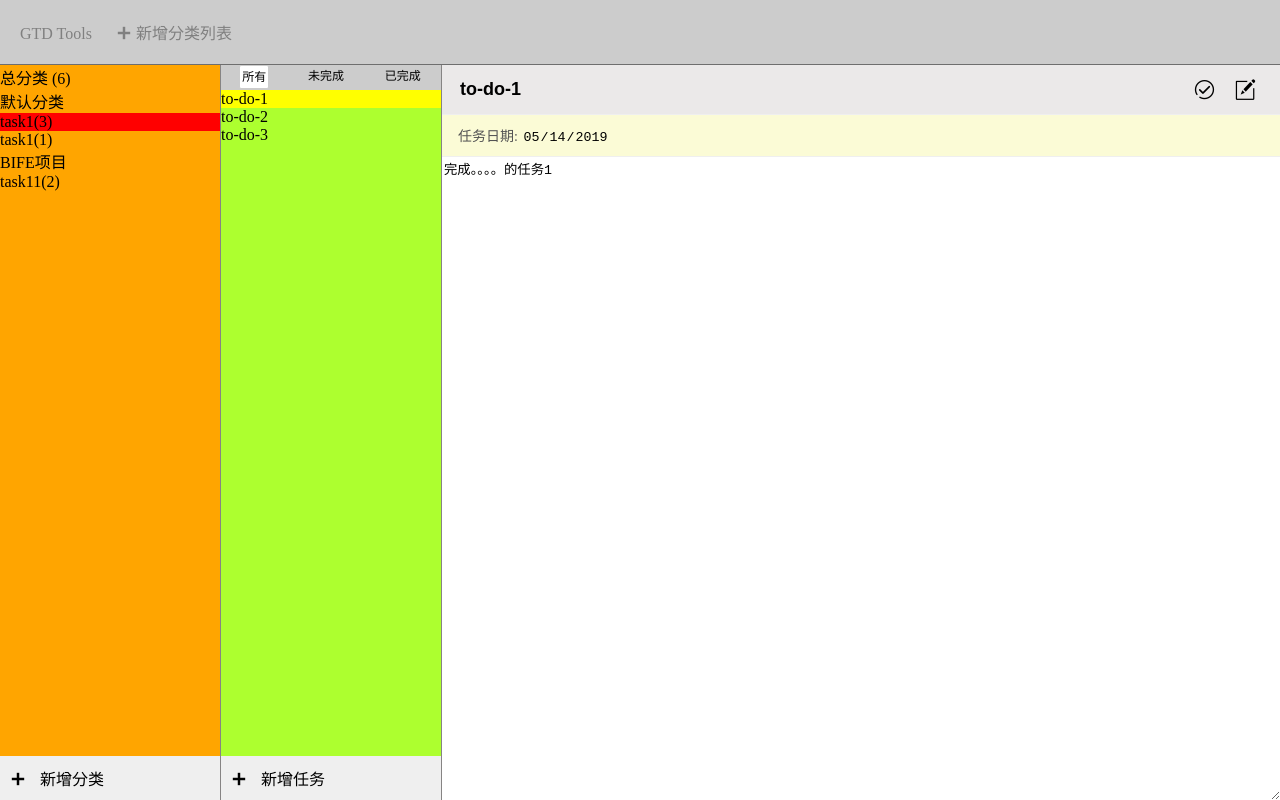
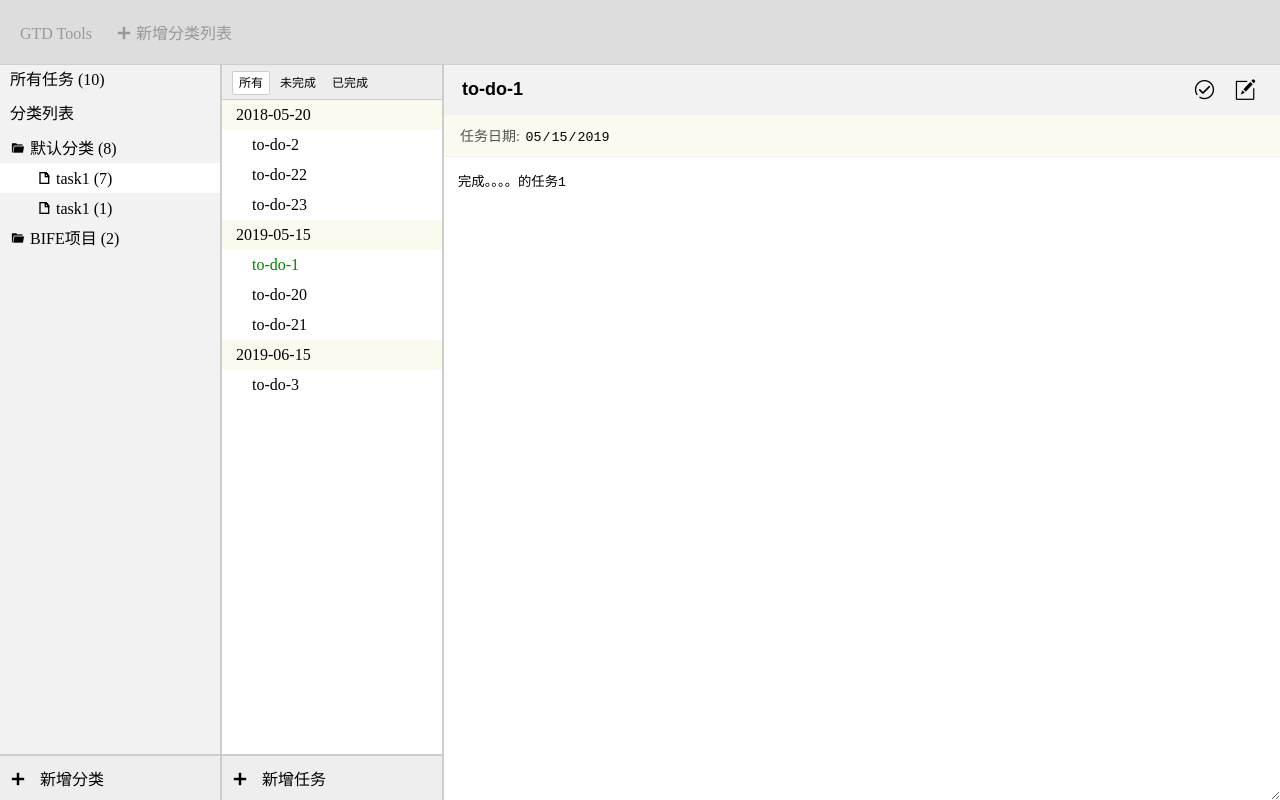
Before and after one commit to rjwx60/BIFE2015, a plain HTML site: page spring/task03/index.html in a window 1280 px wide. Drawn offline with Linux system fonts and the light colour scheme.

Commit message:
stage4 complete

```diff
--- a/spring/task03/data.js
+++ b/spring/task03/data.js
@@ -16,31 +16,78 @@ var dataObj = [
           {
             id: 3,
             title: 'to-do-1',
-            editDate: '2019-05-14',
+            editDate: '2019-05-15',
             finishDate: '',
             substance: '完成。。。。的任务1',
             status: false,
             actived: true,
+            extra: false,
+            readonly: true,
+          },
+          {
+            id: 20,
+            title: 'to-do-20',
+            editDate: '2019-05-15',
+            finishDate: '',
+            substance: '完成。。。。的任务20',
+            status: false,
+            actived: false,
+            extra: false,
+            readonly: true,
+          },
+          {
+            id: 21,
+            title: 'to-do-21',
+            editDate: '2019-05-15',
+            finishDate: '',
+            substance: '完成。。。。的任务21',
+            status: false,
+            actived: false,
+            extra: false,
             readonly: true,
           },
           {
             id: 4,
             title: 'to-do-2',
-            editDate: '2019-05-15',
+            editDate: '2018-05-20',
             finishDate: '',
             substance: '完成。。。。的任务2',
             status: false,
             actived: false,
+            extra: false,
+            readonly: true,
+          },
+          {
+            id: 22,
+            title: 'to-do-22',
+            editDate: '2018-05-20',
+            finishDate: '',
+            substance: '完成。。。。的任务22',
+            status: false,
+            actived: false,
+            extra: false,
+            readonly: true,
+          },
+          {
+            id: 23,
+            title: 'to-do-23',
+            editDate: '2018-05-20',
+            finishDate: '',
+            substance: '完成。。。。的任务23',
+            status: false,
+            actived: false,
+            extra: false,
             readonly: true,
           },
           {
             id: 5,
             title: 'to-do-3',
-            editDate: '2019-05-16',
+            editDate: '2019-06-15',
             finishDate: '',
             substance: '完成。。。。的任务3',
             status: false,
             actived: false,
+            extra: false,
             readonly: true,
           }
         ]
@@ -59,6 +106,7 @@ var dataObj = [
             substance: '完成。。。。的任务99',
             status: false,
             actived: false,
+            extra: false,
             readonly: true,
           },
         ]
@@ -84,6 +132,7 @@ var dataObj = [
             substance: '完成。。。。的任务11',
             status: false,
             actived: false,
+            extra: false,
             readonly: true,
           },
           {
@@ -94,6 +143,7 @@ var dataObj = [
             substance: '完成。。。。的任务22',
             status: false,
             actived: false,
+            extra: false,
             readonly: true,
           },
         ]
--- a/spring/task03/index.css
+++ b/spring/task03/index.css
@@ -11,23 +11,21 @@ input, button, textarea{
   outline: none;
 }
 
-
 body{
   display: flex;
   flex-direction: column;
   height: 100vh;
 }
 
-
 header{
   padding: 20px 20px;
   box-sizing: border-box;
-  background: #ccc;
-  border-bottom: 1px solid rgb(110, 110, 110);
+  background: #dddddd;
+  border-bottom: 1px solid #cecece;
 }
 
 .head{
-  color: grey;
+  color: #989898;
   font-size: 16px;
 }
 /* 列表新增按钮 */
@@ -46,43 +44,66 @@ section{
 /* 列表 */
 .list{
   width: 220px;
-  background: orange;
+  background: #f2f2f2;
 }
+.list-content > span{
+  display: block;
+  height: 34px;
+  padding: 0 10px;
+  line-height: 30px;
+}
+
 
 /* 列表详情 */
 .list-detail{
   width: 220px;
-  background: greenyellow;
+  background: #ffffff;
 }
 
 .list, .list-detail{
   display: flex;
   flex-direction: column;
   justify-content: space-between;
-  border-right: 1px rgb(134, 132, 132) solid;
+  border-right: 2px solid #cdcdcd;
 }
 .list-detail-content p{
-  display: flex;
-  justify-content: space-around;
-  background: #ccc;
-  border-bottom: 1px solid #ccc;
+  height: 34px;
+  line-height: 34px;
+  padding-left: 10px;
+  background: #ededed;
+  border-bottom: 1px solid #cdcdcd;
 }
 .list-detail-content p span {
+  display: inline-block;
+  padding: 2px 6px;
+  line-height: 18px;
   font-size: 12px;
-  line-height: 18px;
-  padding: 2px;
 }
 .show-span{
   background: #fff;
   border-radius: 2px;
-  border: 1px solid #ccc;
+  border: 1px solid #cdcdcd;
+}
+
+.list-detail-content ul span{
+  display: block;
+  height: 30px;
+  line-height: 30px;
+  padding: 0 14px;
+  background: #fafaee;
+}
+.list-detail-content ul li {
+  height: 30px;
+  line-height: 30px;
+  padding: 0 30px;
 }
 
 /* 分类、任务新增按钮 */
 .list-bottom, .list-detail-bottom{
   padding: 10px;
   box-sizing: border-box;
-  background: #efefef;
+  background: #eeeeee;
+  border-top: 2px solid #cdcdcd;
 }
 .list-bottom span, .list-detail-bottom span{
   margin-right: 10px;
@@ -98,7 +119,7 @@ section{
   display: flex;
   justify-content: space-between;
   padding: 10px 16px;
-  background: rgb(235, 233, 233);
+  background: #f2f2f2;
   border-bottom: 1px solid #efefef;
 }
 .con-header input{
@@ -110,9 +131,9 @@ section{
   font-size: 25px;
 }
 .con-time{
-  background: rgba(248, 248, 187, 0.6);
+  padding: 10px 16px;
   border-bottom: 1px solid #efefef;
-  padding: 10px 16px;
+  background: #fafaee;
 }
 .con-time span{
   font-size: 14px;
@@ -125,7 +146,9 @@ section{
   height: calc(100% - 92px);
   background: #eee;
 }
-
+.con-inner textarea{
+  padding: 14px;
+}
 .con-inner div{
   flex: 1;
   outline: 0;
@@ -152,6 +175,16 @@ ul{
 }
 dl{
   position: relative;
+  height: 30px;
+  overflow: hidden;
+}
+dt, dd{
+  height: 30px;
+  line-height: 30px;
+  padding: 0 10px;
+}
+dd{
+  text-indent: 26px;
 }
 .dt-delete{
   visibility: hidden;
@@ -164,16 +197,16 @@ dl{
 dt:hover .dt-delete{
   visibility: visible;
 }
-
-
-.activedDL{
-}
 .activedTT{
   display: block;
 }
+.activedDL{
+  height: auto;
+  overflow: inherit;
+}
 .activedDD{
-  background: red;
+  background: #fff;
 }
 .activedTD{
-  background: yellow;
+  color: green;
 }
--- a/spring/task03/index.js
+++ b/spring/task03/index.js
@@ -1,7 +1,7 @@
 window.onload = function() {
 
   // 独立的id
-  var id = 12;
+  var id = 99;
   // 缓存位数
   var cacheNum = 0;
 
@@ -42,15 +42,47 @@ window.onload = function() {
   }
 
   // 计算某 key 为 value 值的次数
-  const culateKeyValNum = (object, keyVal, value) => {
+  const ckvNum = (object, keyVal, value) => {
     for (var key in object) {
       if (key == keyVal && object[key] == value) cacheNum++;
       if (typeof object[key] == "object") {
-        culateKeyValNum(object[key], keyVal, value);
+        ckvNum(object[key], keyVal, value);
       }
     }
     return cacheNum;
   }
+  const culateKeyValNum = (object, keyVal, value) => {
+    cacheNum = 0;
+    return ckvNum(object, keyVal, value);
+  }
+
+  // 时间排序 设置字段 extra
+  const sortEditTime = (target) => {
+    var cacheTimeValue = '';
+    target.sort((a,b) => {
+      if(a.editDate > b.editDate){
+        return 1;
+      } else if (a.editDate == b.editDate){
+        return 0;
+      } else {
+        return -1
+      }
+    });
+
+    return target.map(cv => {
+      if(!cacheTimeValue) {
+        cv.extra = true;
+        cacheTimeValue = cv.editDate;
+      }
+      if(cacheTimeValue != cv.editDate){
+        cv.extra = true;
+        cacheTimeValue = cv.editDate;
+      }
+      return cv;
+    })
+  }
+
+
 
   // 渲染函数
   const render = function(){
@@ -60,16 +92,19 @@ window.onload = function() {
     dataObj.forEach(cv => {
       // 构建 dl — mainObject
       resultA += `<dl class="${cv.actived ? 'activedDL' : ''}">
-        <dt index="${cv.id}">${cv.title}<span remove="true" class="dt-delete iconfont icon-close"></span></dt>
+        <dt index="${cv.id}">
+          <span class="iconfont icon-floder"></span>
+          ${cv.title}&nbsp;(${culateKeyValNum(cv.taskList, 'status', false)})
+          <span remove="true" class="dt-delete iconfont icon-close"></span>
+        </dt>
         ${makeDD(cv.taskList)}
       </dl>`
     });
 
-    cacheNum = 0;
-
     listEle.innerHTML = `
     <div class="list-content">
-      <span>总分类 (${culateKeyValNum(dataObj, 'status', false)}) </span>`
+      <span>所有任务 (${culateKeyValNum(dataObj, 'status', false)}) </span>
+      <span>分类列表</span>`
       + resultA + `
     </div>
     <div class="list-bottom" add='true'>
@@ -94,17 +129,32 @@ window.onload = function() {
     function makeDD(taskList){
       var cache = '';
       taskList.forEach(cv  => {
-        cacheNum = 0;
-        resultB += `<ul class="${cv.actived ? 'activedTT' : ''}">${makeTasks(cv.tasks)}</ul>`
-        cache += `<dd index="${cv.id}" class="${cv.actived ? 'activedDD' : ''}">${cv.listName}(${culateKeyValNum(cv.tasks, 'status', false)})</dd>`
+        resultB += `
+        <ul class="${cv.actived ? 'activedTT' : ''}">
+          ${makeTasks(cv.tasks)}
+        </ul>`
+
+        cache += `
+        <dd index="${cv.id}" class="${cv.actived ? 'activedDD' : ''}">
+          <span class="iconfont icon-file"></span>
+          ${cv.listName}&nbsp;(${culateKeyValNum(cv.tasks, 'status', false)})
+        </dd>`
       })
       return cache;
     }
 
     function makeTasks(tasks){
       var cache = '';
-      tasks.forEach(cv => {
-        cache += `<li status="${cv.status}" index="${cv.id}" class="${cv.actived ? 'activedTD' : ''}">${cv.title}</li>`
+      // 根据 editDate 排序
+      sortEditTime(tasks).forEach(cv => {
+        if(cv.extra){
+          cache += `<span>${cv.editDate}</span>`;
+        }
+        cache += `
+        <li status="${cv.status}" index="${cv.id}" class="${cv.actived ? 'activedTD' : ''}">
+          ${cv.title}
+        </li>`;
+
         if(cv.actived){
           detailContent.innerHTML = `
             <div class="con-header">
@@ -124,7 +174,6 @@ window.onload = function() {
       })
       return cache;
     }
-
     return;
   }
 
@@ -254,7 +303,6 @@ window.onload = function() {
     })
   }
 
-
   // 点击项目
   const actived = function(event){
     // 获取目标元素的id
@@ -270,9 +318,6 @@ window.onload = function() {
 
     // 编辑元素忽略 render
     if(nodeName == 'input' || nodeName == 'textarea') return;
-    // if(nodeName == 'div' && targetElement.getAttribute('contenteditable')) return;
-    // if(nodeName == 'div' && targetElement.parentNode.getAttribute('contenteditable')) return;
-
 
     // 完成项 + 编辑项 激活项 active 处理
     if(elementIndex && !elementAdd && !elementRemove && !elementShow){
@@ -314,6 +359,7 @@ window.onload = function() {
         setStatus(newList, ['actived'], [true]);
       }
 
+
     // 添加项目 处理
     } else if(elementAdd) {
       var type =  targetElement.nodeName.toLowerCase() == 'p' ?
@@ -351,6 +397,7 @@ window.onload = function() {
       removeMainObj(index)
       setStatus(newList, ['actived'], [true]);
 
+
     // 展示项目 处理
     } else if(elementShow){
       var type = targetElement.getAttribute('id').split('-')[1];
@@ -377,11 +424,13 @@ window.onload = function() {
       // 排序不刷新
       return;
     }
+
     render();
   }
 
-
+  // 添加事件处理
   document.documentElement.addEventListener('click', actived);
 
+  // 页面初始化
   render();
 };
```
